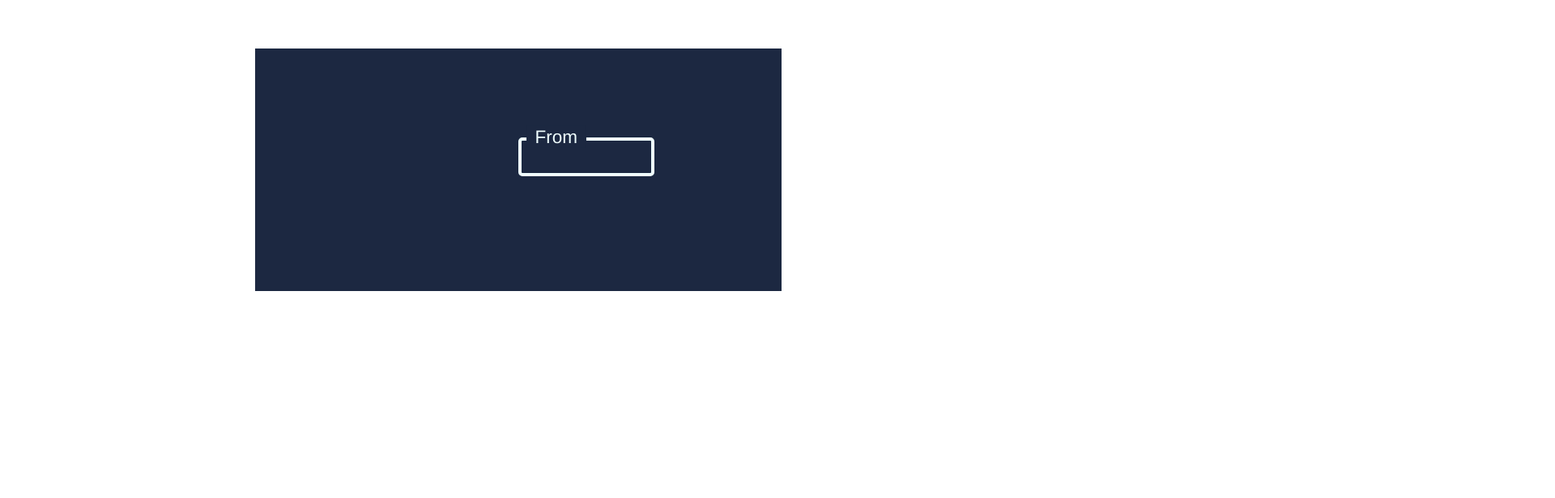
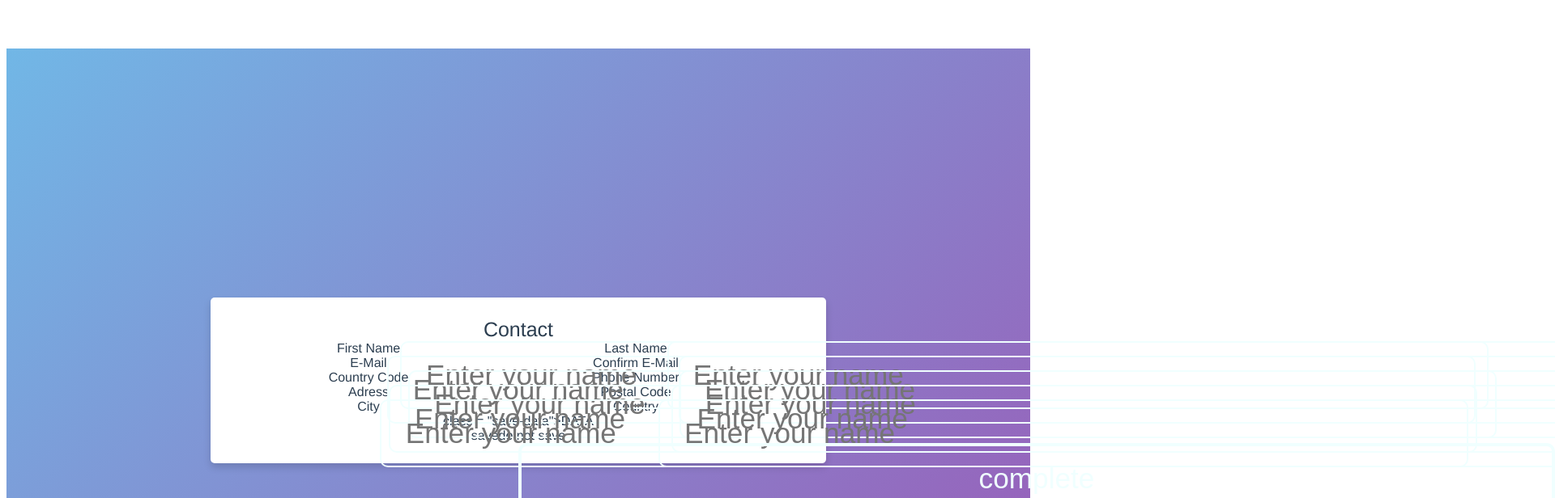
Before and after one commit to dung592847/WebTechProject_Frontend, a Vue app in the folder webtech-frontend/: page / in a window 1280 px wide. Shown: the top 616 px of the page at 81% size, 1920 px wide, since content can reach past the window. Built offline with nearby package versions, Linux system fonts and the light colour scheme.

Commit message:
edit contact form

```diff
--- a/webtech-frontend/src/App.vue
+++ b/webtech-frontend/src/App.vue
@@ -1,15 +1,17 @@
 <template>
-  <Searchbar/>
+
+  <contactform/>
 </template>
 
 <script>
 import Searchbar from "./components/searchbar.vue"
+import contactform from "./components/contactform.vue";
 
 export default {
 
   name: 'App',
   components: {
-    Searchbar
+    Searchbar, contactform
   }
 
 }
--- a/webtech-frontend/src/components/contactform.vue
+++ b/webtech-frontend/src/components/contactform.vue
@@ -1,8 +1,121 @@
-<template
+<template>
 
-<div>
+   <div class= "divBody">
+    <div class = "divBody2">
+        <div class = "title"> Contact</div>
+         <form action = "#" >
+            <div class = "user-details">
+                <div class = "input-box" >
+                    <span class = "details">First Name</span>
+                    <input type = "text" placeholder="Enter your name" required>
+                </div>
+                <div class = "input-box" >
+                    <span class = "details">Last Name</span>
+                    <input type = "text" placeholder="Enter your name" required>
+                </div>
+                <div class = "input-box" >
+                    <span class = "details">E-Mail</span>
+                    <input type = "text" placeholder="Enter your name" required>
+                </div>
+                <div class = "input-box" >
+                    <span class = "details">Confirm E-Mail</span>
+                    <input type = "text" placeholder="Enter your name" required>
+                </div>
+                <div class = "input-box" >
+                    <span class = "details">Country Code</span>
+                    <input type = "text" placeholder="Enter your name" required>
+                </div>
+                <div class = "input-box" >
+                    <span class = "details">Phone Number</span>
+                    <input type = "text" placeholder="Enter your name" required>
+                </div>
+                <div class = "input-box" >
+                    <span class = "details">Adress</span>
+                    <input type = "text" placeholder="Enter your name" required>
+                </div>
+                <div class = "input-box" >
+                    <span class = "details">Postal Code</span>
+                    <input type = "text" placeholder="Enter your name" required>
+                </div>
+                <div class = "input-box" >
+                    <span class = "details">City</span>
+                    <input type = "text" placeholder="Enter your name" required>
+                </div>
+                <div class = "input-box" >
+                    <span class = "details">Country</span>
+                    <input type = "text" placeholder="Enter your name" required>
+                </div>
+            </div>
+            <div class="data-details">
+                    <span>class = "save-data">DATA</span>
+                    <div class="category">
+                        <label for="">
+                            <span class="dot one"></span>
+                            <span class="data">save</span>
+                        </label>
+                        <label for="">
+                            <span class="dot one"></span>
+                            <span class="data">do not save</span>
+                        </label>
+                    </div>
+            </div>
+            <div class="button">
+                <input type ="submit" value = "complete">
+            </div>
+        </form>
+    </div>
 </div>
 
 
+</template>
 
-</template>
+<style>
+
+.divBody {
+    height: 100vh;
+  display: flex;
+  justify-content: center;
+  align-items: center;
+  padding: 10px;
+  background: linear-gradient(135deg, #71b7e6, #9b59b6);
+}
+
+.divBody2{
+    max-width: 700px;
+  width: 100%;
+  background-color: #fff;
+  padding: 25px 30px;
+  border-radius: 5px;
+  box-shadow: 0 5px 10px rgba(0, 0, 0, 0.15);
+}
+
+.divBody2 .title {
+    font-size: 25px;
+  font-weight: 500;
+  position: relative;
+}
+
+.divBody2 .title ::before {
+    content: "";
+  position: absolute;
+  left: 0;
+  bottom: 0;
+  height: 3px;
+  width: 30px;
+  border-radius: 5px;
+  background: linear-gradient(135deg, #71b7e6, #9b59b6);
+}
+
+.divBody2 form .user-details {
+    display: flex;
+  flex-wrap: wrap;
+}
+
+form .user-details .input-box {
+    width: calc(100% / 2 - 20px);
+}
+
+
+
+
+</style>
```
